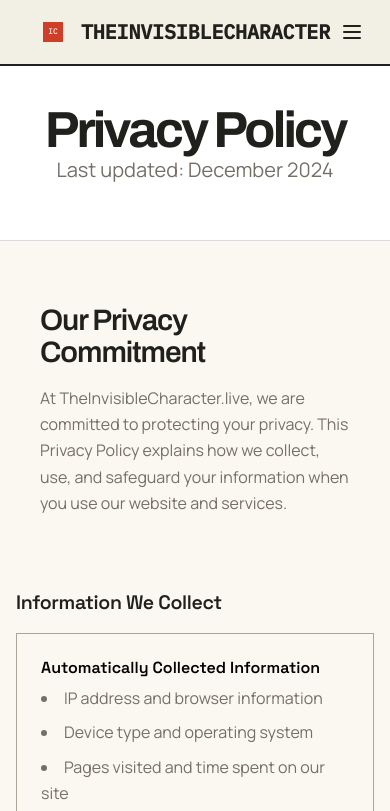
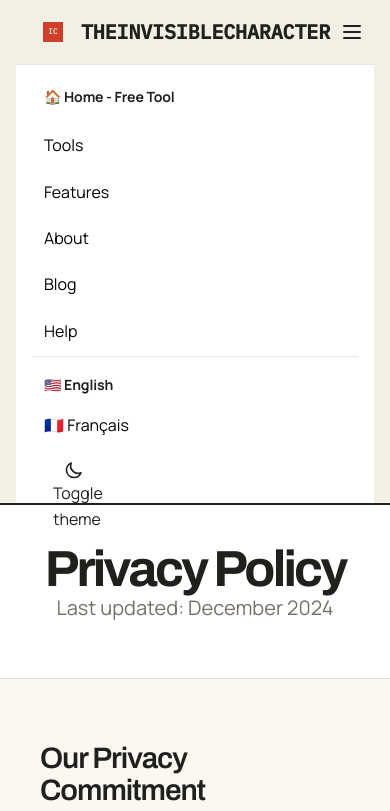
Before and after one commit to tnagjei/theinvisiblecharacter, a website: page privacy-policy.html in a window 390 px wide. Both pictures are taken after a click on the button "Open menu". Shown: the top 811 px of the page. Drawn offline with Linux system fonts and the light colour scheme.

Commit message:
修复：补全 terms/privacy 页移动菜单与语言切换器初始化
terms-of-service.html 与 privacy-policy.html 在运行时注入导航组件后，只重新初始化了主题切换，未绑定移动菜单与语言切换器（其余组件页 developer/cookie 已正确绑定）。补上 initializeMobileMenu() 与 initializeLanguageDropdown() 的调用与函数定义，使这两页的移动菜单和语言下拉与全站行为一致。

```diff
--- a/privacy-policy.html
+++ b/privacy-policy.html
@@ -233,8 +233,10 @@
             .then(response => response.text())
             .then(data => {
                 document.getElementById('navigation-placeholder').innerHTML = data;
-                // Reinitialize theme toggle
+                // Reinitialize theme toggle, mobile menu and language dropdown
                 initializeTheme();
+                initializeMobileMenu();
+                initializeLanguageDropdown();
             });
 
         // Load footer component
@@ -261,6 +263,40 @@
                 themeToggleMobile.addEventListener('click', toggleTheme);
             }
         }
+
+        // Initialize mobile menu toggle
+        function initializeMobileMenu() {
+            const mobileMenuButton = document.getElementById('mobile-menu-button');
+            const mobileMenu = document.getElementById('mobile-menu');
+
+            if (mobileMenuButton && mobileMenu) {
+                mobileMenuButton.addEventListener('click', () => {
+                    mobileMenu.classList.toggle('hidden');
+                    const isExpanded = mobileMenuButton.getAttribute('aria-expanded') === 'true';
+                    mobileMenuButton.setAttribute('aria-expanded', !isExpanded);
+                });
+            }
+        }
+
+        // Initialize language dropdown
+        function initializeLanguageDropdown() {
+            const languageButton = document.getElementById('language-toggle');
+            const languageDropdown = document.getElementById('language-dropdown');
+
+            if (languageButton && languageDropdown) {
+                languageButton.addEventListener('click', (e) => {
+                    e.stopPropagation();
+                    languageDropdown.classList.toggle('hidden');
+                });
+
+                // Close dropdown when clicking outside
+                document.addEventListener('click', () => {
+                    if (languageDropdown && !languageDropdown.classList.contains('hidden')) {
+                        languageDropdown.classList.add('hidden');
+                    }
+                });
+            }
+        }
     </script>
     <script defer="" src="assets/js/link-titles.js"></script>
 
```
Also changed, not shown: terms-of-service.html (+37 -1 lines).
